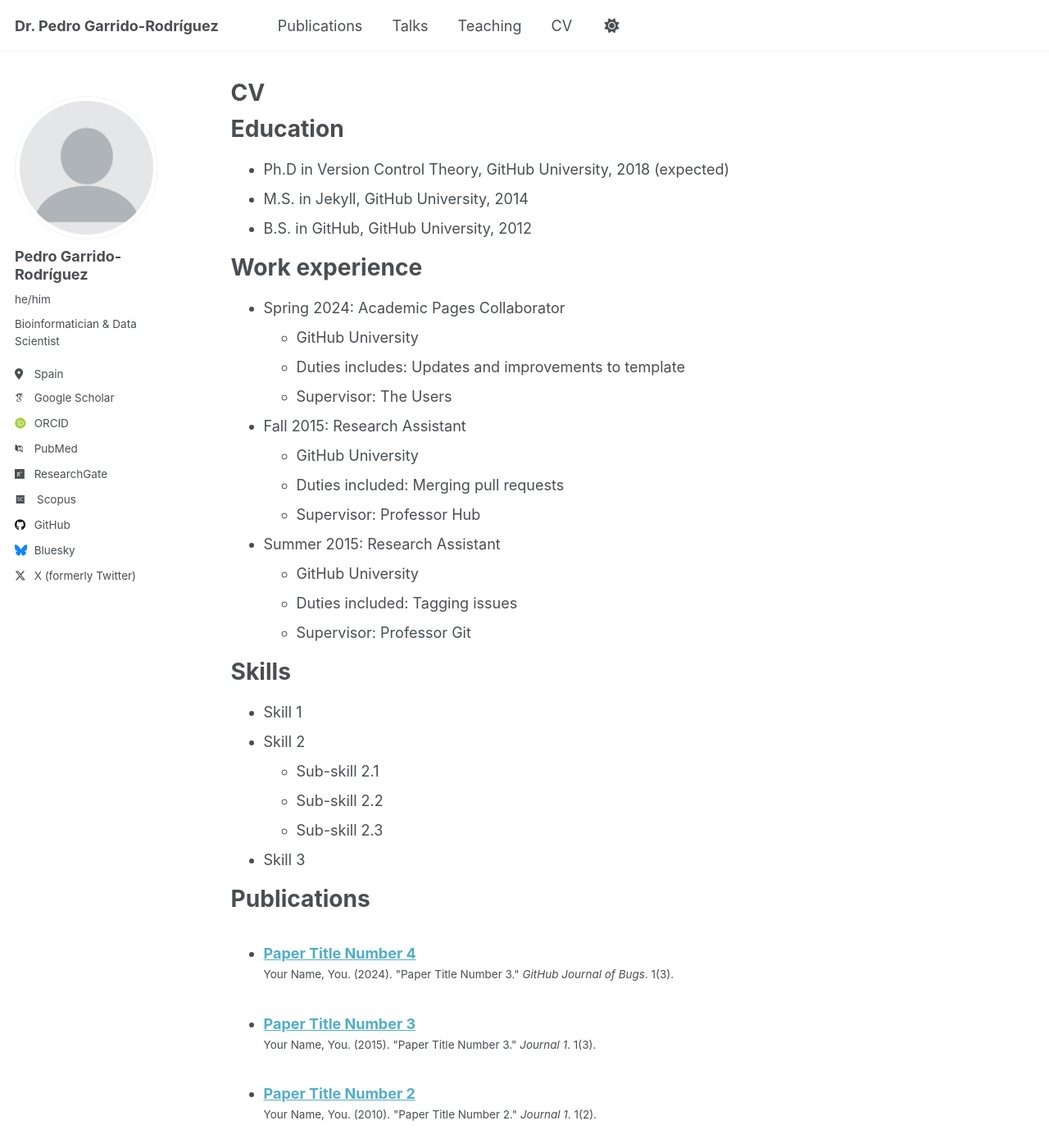
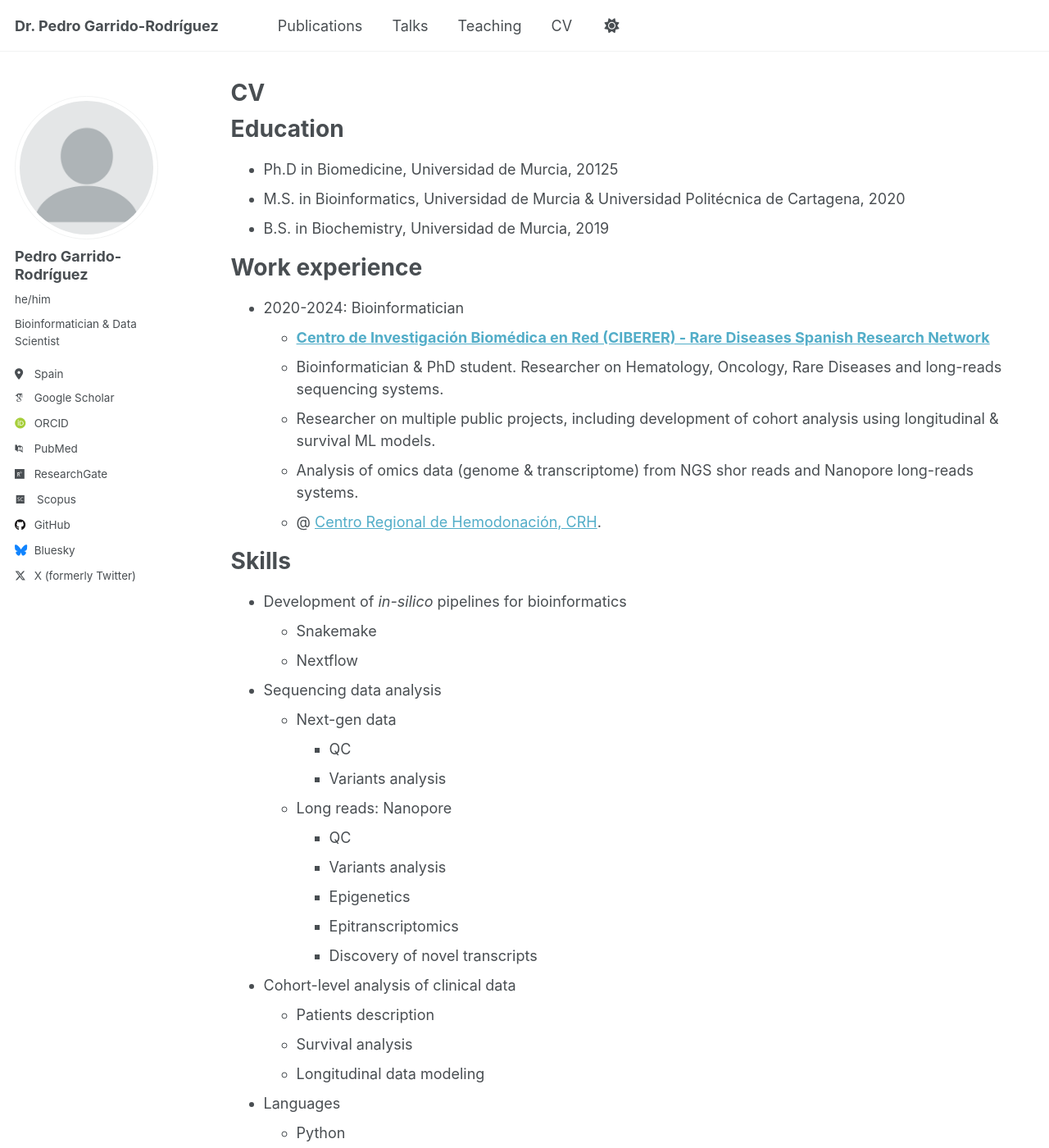
Before and after one commit to pedro-garridor/pedro-garridor.github.io, a Jekyll site: the page built from _pages/cv.md, in a window 1280 px wide and 1400 px high. Shown: the whole window at 82% size. Built offline with Jekyll 4.4.1, drawn with Linux system fonts in a browser that asks for light colours; some web fonts are replaced; some of the changed text lies outside the part shown.

Commit message:
Update cv.md
Initial CV changes

```diff
--- a/_pages/cv.md
+++ b/_pages/cv.md
@@ -11,35 +11,51 @@ redirect_from:
 
 Education
 ======
-* Ph.D in Version Control Theory, GitHub University, 2018 (expected)
-* M.S. in Jekyll, GitHub University, 2014
-* B.S. in GitHub, GitHub University, 2012
+* Ph.D in Biomedicine, Universidad de Murcia, 20125
+* M.S. in Bioinformatics, Universidad de Murcia & Universidad Politécnica de Cartagena, 2020
+* B.S. in Biochemistry, Universidad de Murcia, 2019
 
 Work experience
 ======
-* Spring 2024: Academic Pages Collaborator
-  * GitHub University
-  * Duties includes: Updates and improvements to template
-  * Supervisor: The Users
-
-* Fall 2015: Research Assistant
-  * GitHub University
-  * Duties included: Merging pull requests
-  * Supervisor: Professor Hub
-
-* Summer 2015: Research Assistant
-  * GitHub University
-  * Duties included: Tagging issues
-  * Supervisor: Professor Git
+* 2020-2024: Bioinformatician
+  * **[Centro de Investigación Biomédica en Red (CIBERER) - Rare Diseases Spanish Research Network](https://www.ciberer.es/)**
+  * Bioinformatician & PhD student. Researcher on Hematology, Oncology, Rare Diseases and long-reads sequencing systems.
+  * Researcher on multiple public projects, including development of cohort analysis using longitudinal & survival ML models.
+  * Analysis of omics data (genome & transcriptome) from NGS shor reads and Nanopore long-reads systems.
+  * @ [Centro Regional de Hemodonación, CRH](https://www.murciasalud.es/web/centro-regional-de-hemodonacion).
 
 Skills
 ======
-* Skill 1
-* Skill 2
-  * Sub-skill 2.1
-  * Sub-skill 2.2
-  * Sub-skill 2.3
-* Skill 3
+* Development of *in-silico* pipelines for bioinformatics
+  * Snakemake
+  * Nextflow
+* Sequencing data analysis
+  * Next-gen data
+    * QC
+    * Variants analysis
+  * Long reads: Nanopore
+    * QC
+    * Variants analysis
+    * Epigenetics
+    * Epitranscriptomics
+    * Discovery of novel transcripts
+* Cohort-level analysis of clinical data
+  * Patients description
+  * Survival analysis
+  * Longitudinal data modeling
+* Languages
+  * Python
+  * R
+  * LaTeX
+  * Java
+  * C
+* Containerization
+  * Docker
+  * Singularity
+* Other technologies
+  * SLURM
+  * git
+  * bash/zsh
 
 Publications
 ======
@@ -53,12 +69,10 @@ Talks
     {% include archive-single-talk-cv.html  %}
   {% endfor %}</ul>
 
-Teaching
+
+Service and membership
 ======
-  <ul>{% for post in site.teaching reversed %}
-    {% include archive-single-cv.html %}
-  {% endfor %}</ul>
-
-Service and leadership
-======
-* Currently signed in to 43 different slack teams
+* [Sociedad Española de Bioinformática y Biología Computacional (SEBiBC)](https://sebibc.es/)
+* [International Society for Computational Biology](https://www.iscb.org/)
+* [Sociedad Española de Trombosis y Hemostasia (SETH)](https://seth.es/)
+* [International Society on Thrombosis and Haemostasis](https://www.isth.org/)
```
